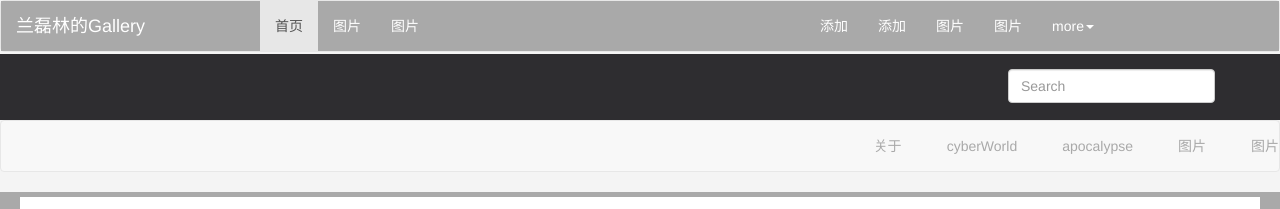
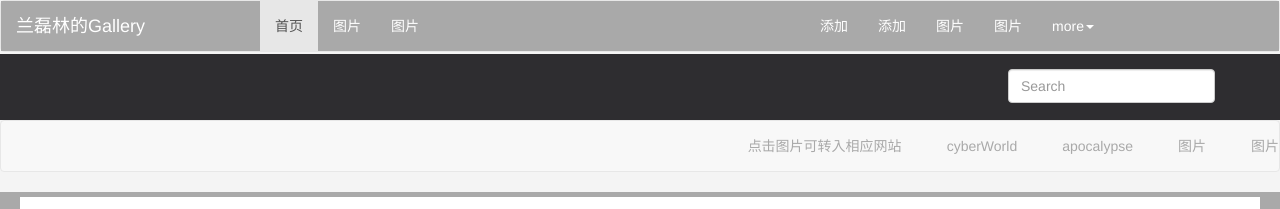
Before and after one commit to lanleilin/rlannGallery, a plain HTML site: page index.html in a window 1280 px wide. Shown: the top 209 px of the page. Drawn offline with Linux system fonts and the light colour scheme.

Commit message:
fix word

```diff
--- a/index.html
+++ b/index.html
@@ -94,7 +94,7 @@
 		<div class="navbar navbar-default">
 			<ul class="nav navbar-nav navbar-right" id="show">
 				<li class="wfont">
-					<a href="#">关于</a>
+					<a href="#">点击图片可转入相应网站</a>
 				</li>
 				<li class="wfont">
 					<a href="#">cyberWorld</a>
```
